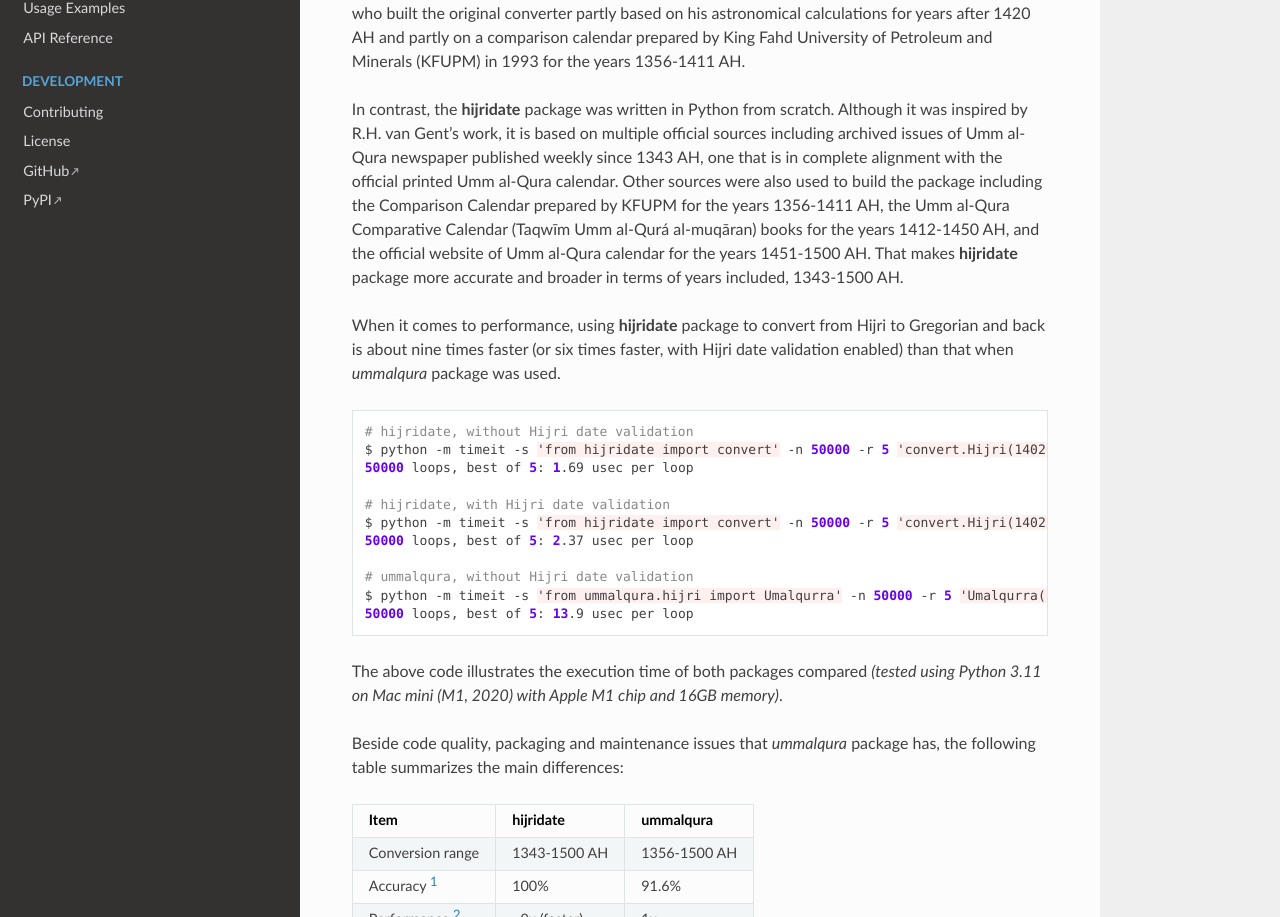
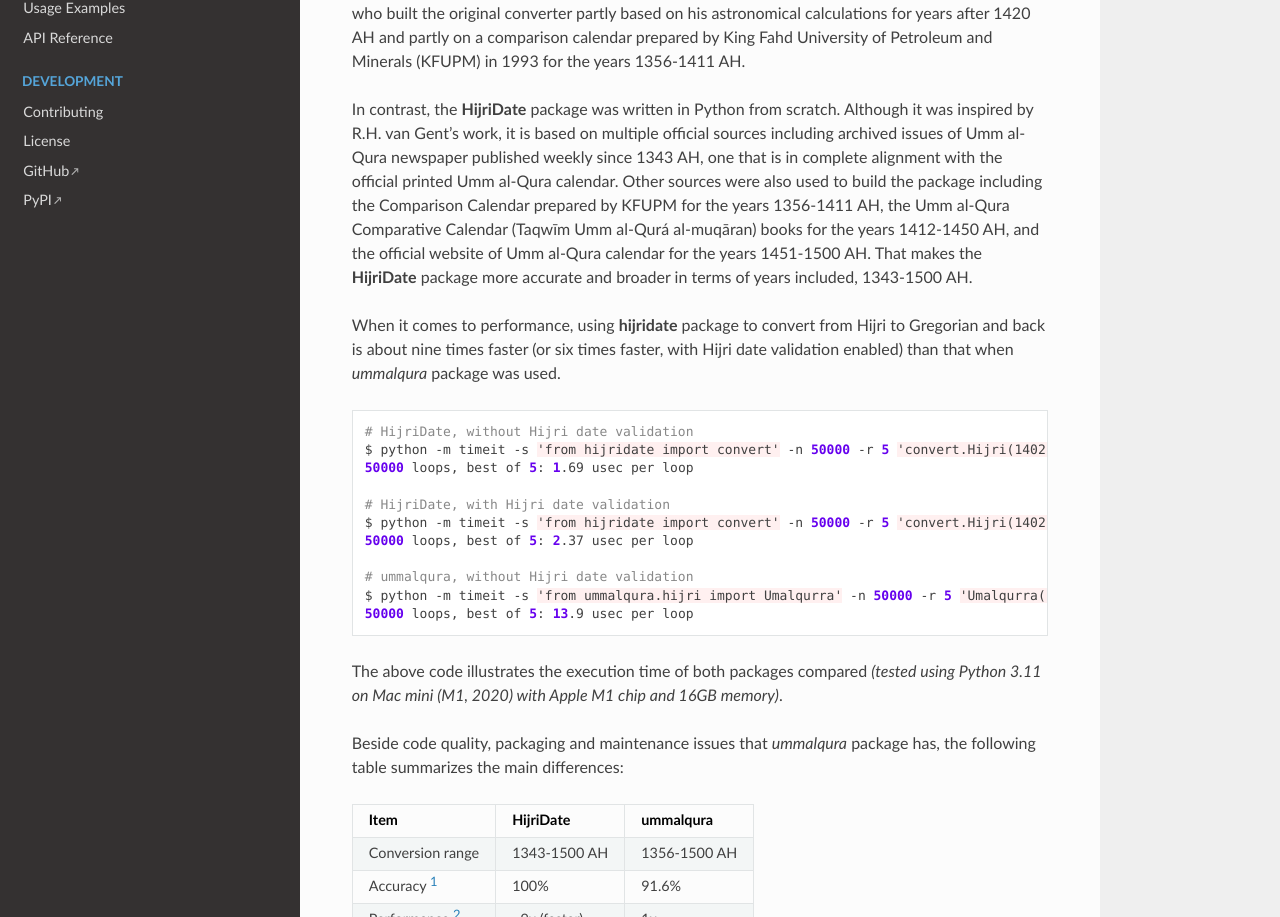
Before and after one commit to dralshehri/hijridate, a Sphinx documentation site: the page built from docs/benchmarking.md, in a window 1280 px wide and 1400 px high. Shown: the part 230-1147 px from the top of the window. Built offline with Sphinx 7.4.7 and the Read the Docs theme 2.0.0, drawn with Linux system fonts in a browser that asks for light colours; pages that are not in the unit, such as notebooks, are missing from menus.

Commit message:
Improve name presentation

````diff
--- a/docs/benchmarking.md
+++ b/docs/benchmarking.md
@@ -12,7 +12,7 @@
 comparison calendar prepared by King Fahd University of Petroleum and Minerals
 (KFUPM) in 1993 for the years 1356-1411 AH.
 
-In contrast, the **hijridate** package was written in Python from scratch.
+In contrast, the **HijriDate** package was written in Python from scratch.
 Although it was inspired by R.H. van Gent's work, it is based on multiple
 official sources including archived issues of Umm al-Qura newspaper published
 weekly since 1343 AH, one that is in complete alignment with the official
@@ -20,19 +20,19 @@
 including the Comparison Calendar prepared by KFUPM for the years 1356-1411 AH,
 the Umm al-Qura Comparative Calendar (Taqwīm Umm al-Qurá al-muqāran) books for
 the years 1412-1450 AH, and the official website of Umm al-Qura calendar for the
-years 1451-1500 AH. That makes **hijridate** package more accurate and broader
-in terms of years included, 1343-1500 AH.
+years 1451-1500 AH. That makes the **HijriDate** package more accurate and
+broader in terms of years included, 1343-1500 AH.
 
 When it comes to performance, using **hijridate** package to convert from Hijri
 to Gregorian and back is about nine times faster (or six times faster, with
 Hijri date validation enabled) than that when _ummalqura_ package was used.
 
 ```shell
-# hijridate, without Hijri date validation
+# HijriDate, without Hijri date validation
 $ python -m timeit -s 'from hijridate import convert' -n 50000 -r 5 'convert.Hijri(1402, 10, 15, False).to_gregorian(); convert.Gregorian(1982, 8, 4).to_hijri()'
 50000 loops, best of 5: 1.69 usec per loop
 
-# hijridate, with Hijri date validation
+# HijriDate, with Hijri date validation
 $ python -m timeit -s 'from hijridate import convert' -n 50000 -r 5 'convert.Hijri(1402, 10, 15, True).to_gregorian(); convert.Gregorian(1982, 8, 4).to_hijri()'
 50000 loops, best of 5: 2.37 usec per loop
 
@@ -47,7 +47,7 @@
 Beside code quality, packaging and maintenance issues that _ummalqura_ package
 has, the following table summarizes the main differences:
 
-| Item             |  hijridate   |  ummalqura   |
+| Item             |  HijriDate   |  ummalqura   |
 | :--------------- | :----------: | :----------: |
 | Conversion range | 1343-1500 AH | 1356-1500 AH |
 | Accuracy [^a]    |     100%     |    91.6%     |
````
Also changed, not shown: README.md (+1 -1 lines), docs/api.md (+1 -1 lines), docs/background.md (+2 -2 lines), docs/index.md (+1 -1 lines).
